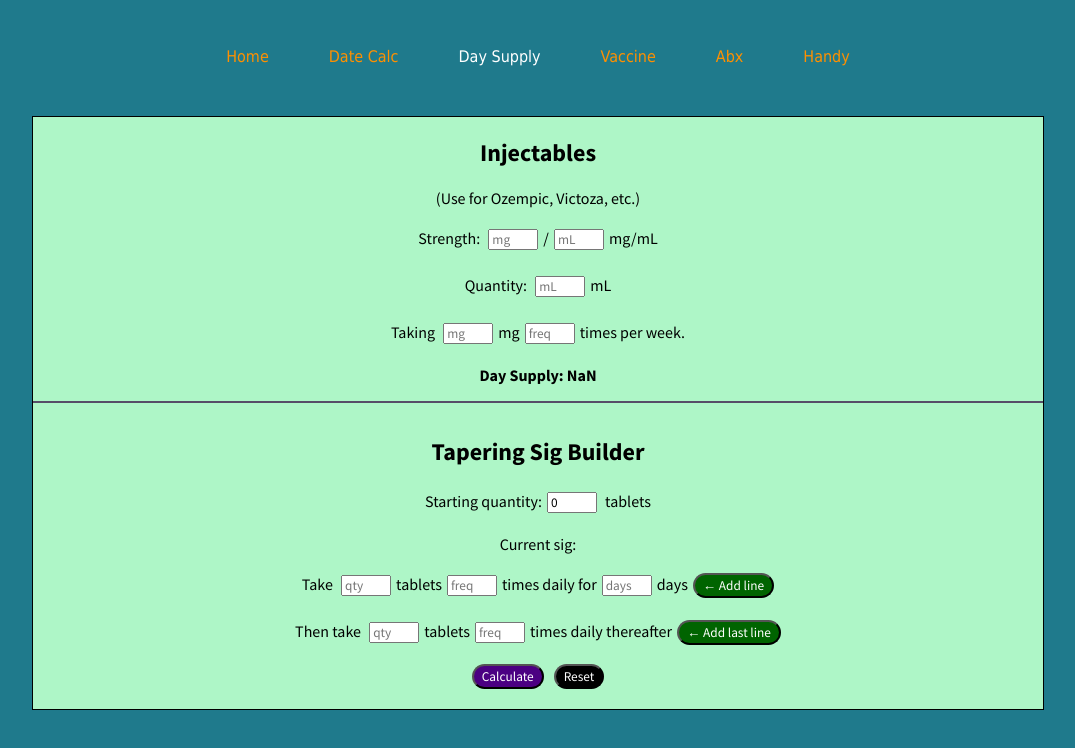
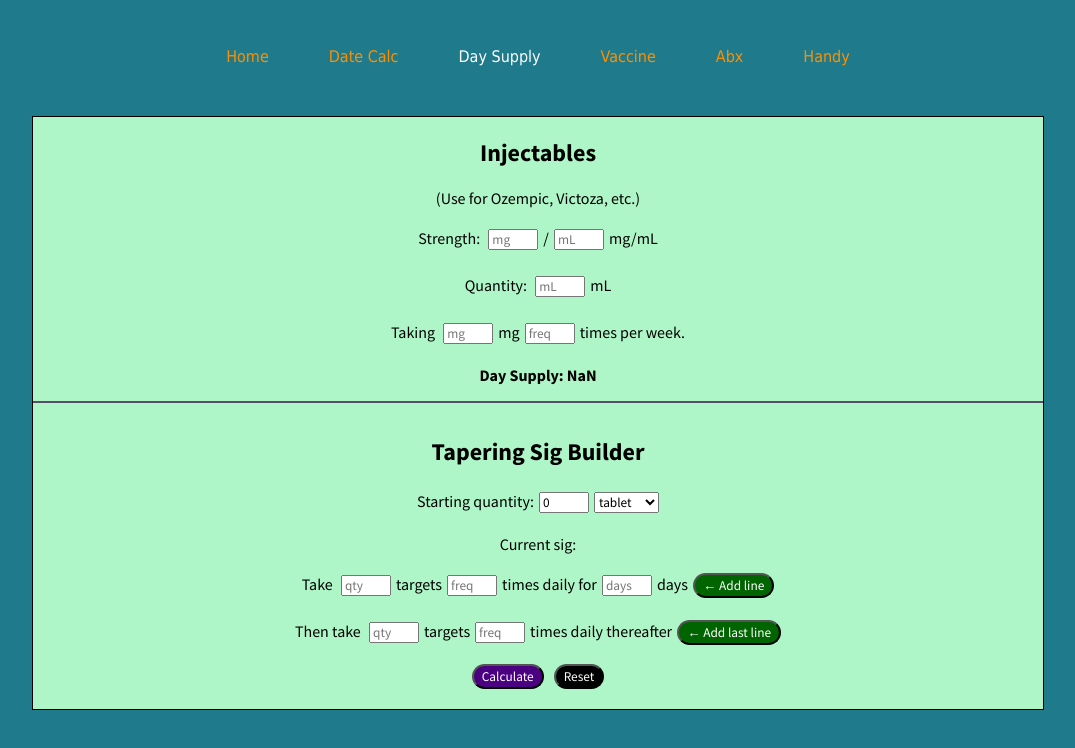
Before and after one commit to icyparkinson/rx-react, a React (Create React App) app in the folder client/: page /daysupp in a window 1280 px wide. Shown: the top 748 px of the page, without its empty margins (102-1177 px from the left). Built offline with nearby package versions, Linux system fonts and the light colour scheme.

Commit message:
Added capsule option to taper builder.

```diff
--- a/client/src/components/pages/daysupp/EndTaperLine.js
+++ b/client/src/components/pages/daysupp/EndTaperLine.js
@@ -13,7 +13,7 @@ border-radius: 15px;
 }
 `
 
-function EndTaperLine({addLastLine}){
+function EndTaperLine({addLastLine, drugForm}){
 
     const [state, setState] = useState({
         dose2: "",
@@ -44,7 +44,7 @@ function EndTaperLine({addLastLine}){
             min = "0"
             onChange = {handleChange}>
         </input>
-        tablets
+        {drugForm}s
         <input
             type = "number"
             style = {inputW}
--- a/client/src/components/pages/daysupp/TaperBuilder.js
+++ b/client/src/components/pages/daysupp/TaperBuilder.js
@@ -36,6 +36,7 @@ import EndTaperLine from "./EndTaperLine"
 
 function TaperBuilder(){
 
+        const [drugForm, setDrugForm] = useState("target")
         const[startingQty, setStartingQty] = useState(0)
 
         function handleStartingQty(e){
@@ -47,11 +48,15 @@ function TaperBuilder(){
         const displaySigList = sigList.map((sigLine, index) => {
             return(
                 <SigBox key={index*Math.random()}>
-                    {index > 0 ? "Then take" : "Take" } {sigLine[0]} tablet{sigLine[0] > 1 ? "s" : null} {index === 0 && "by mouth"} {sigLine[1]} time{sigLine[1] > 1 ? "s" : null} daily {sigLine.length === 3 ? `for ${sigLine[2]} day${sigLine[2] > 1 ? "s" : ""}` : "thereafter"}.
+                    {index > 0 ? "Then take" : "Take" } {sigLine[0]} {drugForm}{sigLine[0] > 1 ? "s" : null} {index === 0 && "by mouth"} {sigLine[1]} time{sigLine[1] > 1 ? "s" : null} daily {sigLine.length === 3 ? `for ${sigLine[2]} day${sigLine[2] > 1 ? "s" : ""}` : "thereafter"}.
                 </SigBox>
             )
 
         })
+
+        function handleDrugForm(event){
+            setDrugForm(event.target.value)
+        }
 
         function addToSig(qty, freq, days){
             if (parseFloat(qty) && parseFloat(freq) && parseFloat(days)){
@@ -114,7 +119,7 @@ function TaperBuilder(){
                         let ultimateDay = finalDay + (current / lastSigTabs)
 
                         if (current <= 0){
-                            setDayCount("Error, not enough tablets")
+                            setDayCount(`Error, not enough ${drugForm}`)
                         }else{
                             setDayCount(ultimateDay)
                             setCurrentCount(0)
@@ -129,6 +134,8 @@ function TaperBuilder(){
             }
 
         }
+
+
 
 
         const [currentCount, setCurrentCount] = useState(startingQty)
@@ -161,15 +168,26 @@ function TaperBuilder(){
             placeholder = "qty"
             min = "0"
             onChange = {handleStartingQty}>
-            </input> tablets
+            </input>
+
+            <select
+                id="drugForm"
+                value={drugForm}
+                onChange={handleDrugForm}
+                name="drugForm"
+            >
+                <option value="tablet">tablet</option>
+                <option value="capsule">capsule</option>
+            </select>
+
             </p>
 
 
             <div>
                 <p>Current sig:</p>
                 {displaySigList}
-                {displayTaperLine && <div><TaperLine addToSig={addToSig}/></div>}
-                {displayLastLine && <div><EndTaperLine addLastLine={addLastLine}/></div>}
+                {displayTaperLine && <div><TaperLine addToSig={addToSig} drugForm={drugForm}/></div>}
+                {displayLastLine && <div><EndTaperLine addLastLine={addLastLine} drugForm={drugForm}/></div>}
             </div>
 
             <p>
@@ -177,7 +195,7 @@ function TaperBuilder(){
             <ResetButton onClick={resetSig}>Reset</ResetButton>
             </p>
 
-            {displayTaperAnswer && <p style = {{fontWeight: "bold"}}>{currentCount >= 0 ? `${currentCount} tablets left` : `Need ${currentCount *-1} tablets`}</p>}
+            {displayTaperAnswer && <p style = {{fontWeight: "bold"}}>{currentCount >= 0 ? `${currentCount} ${drugForm} left` : `Need ${currentCount *-1} ${drugForm}`}</p>}
             {displayTaperAnswer && <p style = {{fontWeight: "bold"}}>Day Supply: {dayCount}</p>}
 
             </div>
--- a/client/src/components/pages/daysupp/TaperLine.js
+++ b/client/src/components/pages/daysupp/TaperLine.js
@@ -13,7 +13,7 @@ border-radius: 15px;
 }
 `
 
-const TaperLine = ({addToSig}) => {
+const TaperLine = ({addToSig, drugForm}) => {
 
     const [state, setState] = useState({
         dose: "",
@@ -50,7 +50,7 @@ const TaperLine = ({addToSig}) => {
                 min = "0"
                 onChange = {handleChange}>
             </input>
-            tablets
+            {drugForm}s
             <input
                 type = "number"
                 style = {inputW}
```
